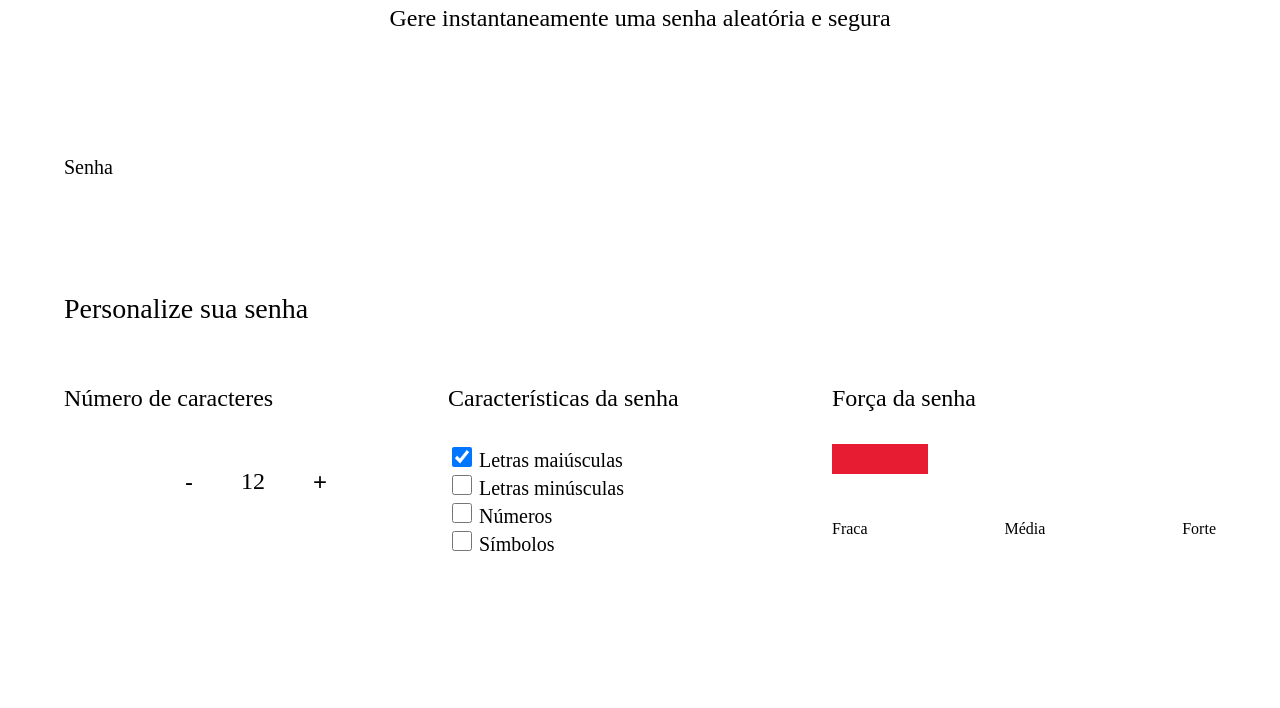
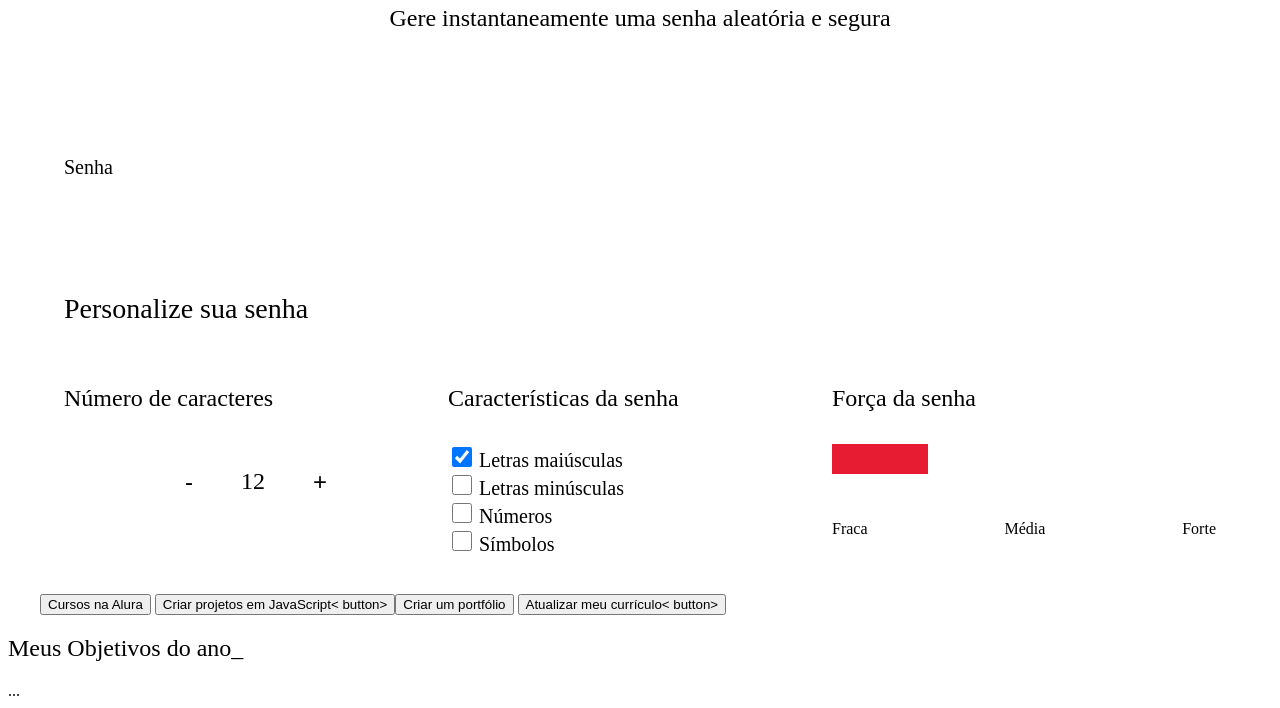
Before and after one commit to anakaefer/trabalho2-alura, a plain HTML site: page index.html in a window 1280 px wide. Shown: the part 209-917 px from the top of the page. Before the commit the page ends 811 px from the top, so only its background shows below. Drawn offline with Linux system fonts and the light colour scheme.

Commit message:
Update index.html

```diff
--- a/index.html
+++ b/index.html
@@ -63,7 +63,21 @@
                 </div>
             </div>
         </div>
+        <div class=»botoes»>
+<button class=»botao ativo»>Cursos na Alura</button>
+<button class=»botao»>Criar projetos em JavaScript<
+button>
+<button class=»botao»>Criar um portfólio</button>
+<button class=»botao»>Atualizar meu currículo<
+button>
+</div>
     </section>
-    <script src="main.js"></script>
+    <script src="main.js"></script
+      <section class=»conteudo-principal»></section>
+<h2 class=»titulo-principal»>Meus Objetivos do
+ano<span>_<span></h2>
+<div class=»botoes»> ...
+</div>
+<script src=»main.js»></script>
 </body>
 </html>
```
